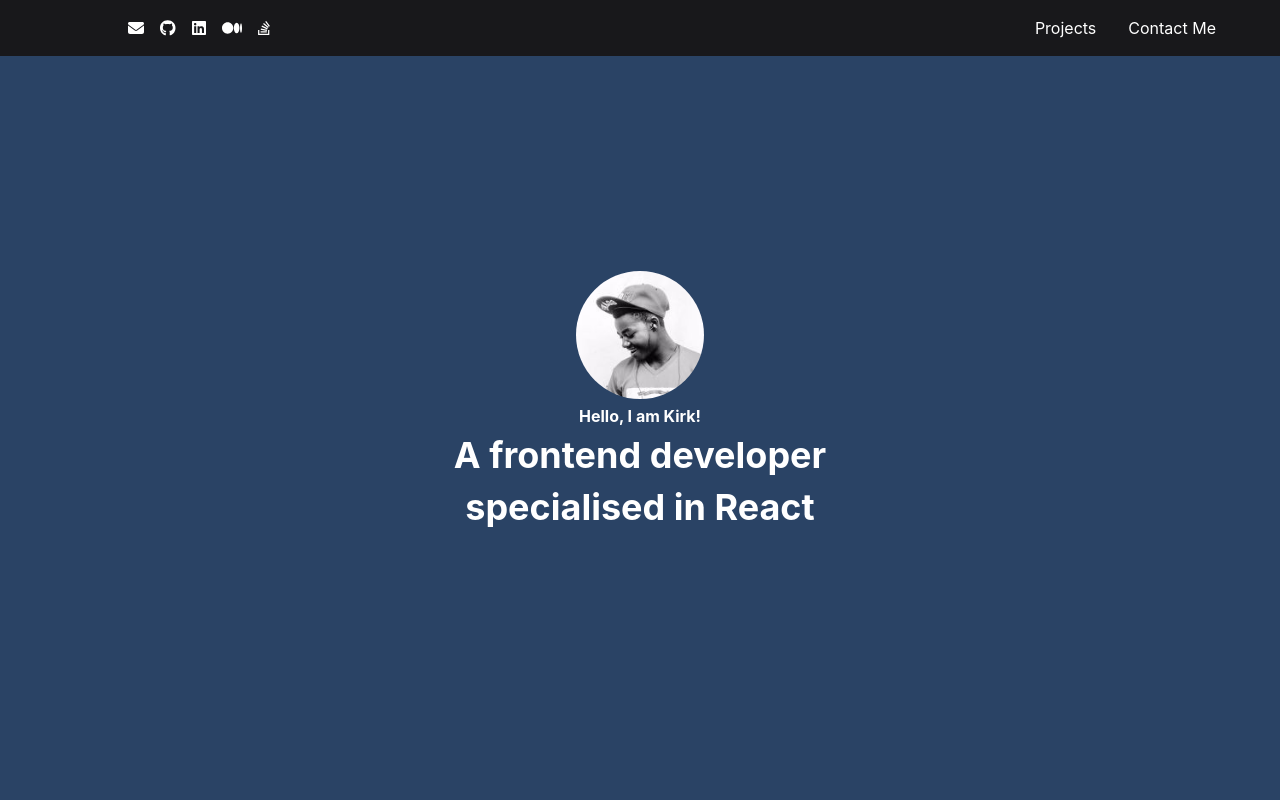
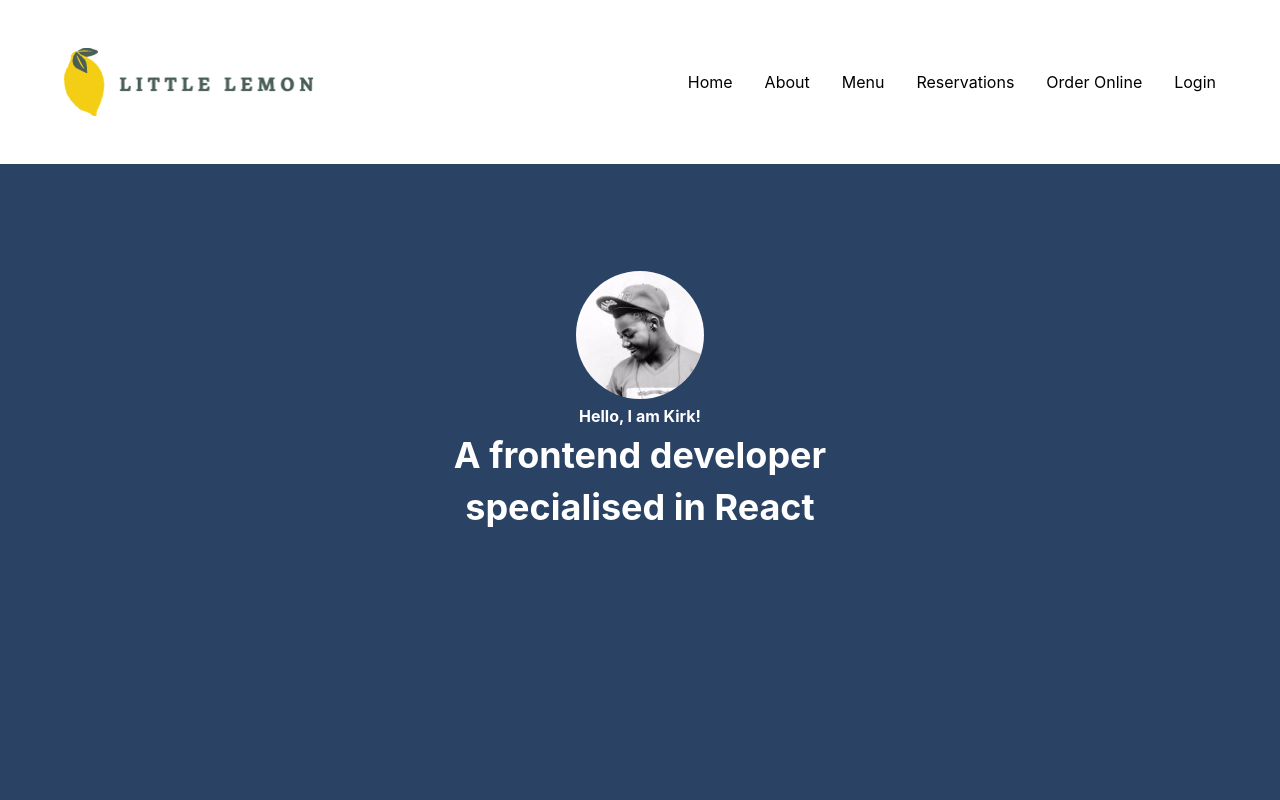
Before and after one commit to kirkrohani/meta-capstone, a React (Create React App) app: page / in a window 1280 px wide. Shown: the top 800 px of the page. Built offline with nearby package versions, Linux system fonts and the light colour scheme.

Commit message:
updated Header to have logo and 6 menu items

```diff
--- a/src/App.js
+++ b/src/App.js
@@ -13,7 +13,7 @@ function App() {
   return (
     <ChakraProvider>
       <AlertProvider>
-        <main>
+        <main id="home-section">
           <Header />
           <BannerSection />
           <SpecialsSection />
--- a/src/components/Header.js
+++ b/src/components/Header.js
@@ -10,6 +10,7 @@ import { FontAwesomeIcon } from "@fortawesome/react-fontawesome";
 import LinkWithIcon from './LinkWithIcon';
 import React from "react";
 import { faEnvelope } from "@fortawesome/free-solid-svg-icons";
+import logo from '../images/Logo .svg';
 
 const socials = [
   {
@@ -60,28 +61,24 @@ const Header = () => {
         transitionProperty="transform"
         transitionDuration=".3s"
         transitionTimingFunction="ease-in-out"
-        backgroundColor="#18181b"
+        backgroundColor="#FFFFFF"
       >
-        <Box color="white" maxWidth="1280px" margin="0 auto">
+        <Box color="black" maxWidth="1280px" margin="0 auto">
           <HStack
             px={16}
-            py={4}
+            py={12}
             justifyContent="space-between"
             alignItems="center"
           >
-            <nav>
-              {/* Add social media links based on the `socials` data */}
-              <HStack px={16} py={0} justifyContent="space-between" spacing="4">
-                {socials.map(
-                  social => <LinkWithIcon key={social.url}  url={social.url} render={<FontAwesomeIcon icon={social.icon} size="1x" />} />
-                )}
-              </HStack>
-            </nav>
+            <img src={logo} alt="little lemon logo" width="250" />
             <nav>
               <HStack spacing={8}>
-                {/* Add links to Projects and Contact me section */}
-                <LinkWithIcon url={"/#projects-section"} render={"Projects"} onclick={() => { handleClick("projects") }} />
-                <LinkWithIcon url={"/#contactme-section"} render={"Contact Me"} onclick={() => {handleClick("contactme")}} />
+                <LinkWithIcon url={"/#home-section"} render={"Home"} onclick={() => { handleClick("home") }} />
+                <LinkWithIcon url={"/#contactme-section"} render={"About"} onclick={() => {handleClick("contactme")}} />
+                <LinkWithIcon url={"/#contactme-section"} render={"Menu"} onclick={() => {handleClick("contactme")}} />
+                <LinkWithIcon url={"/#contactme-section"} render={"Reservations"} onclick={() => {handleClick("contactme")}} />
+                <LinkWithIcon url={"/#contactme-section"} render={"Order Online"} onclick={() => {handleClick("contactme")}} />
+                <LinkWithIcon url={"/#contactme-section"} render={"Login"} onclick={() => {handleClick("contactme")}} />
               </HStack>
             </nav>
           </HStack>
```
Also changed, not shown: src/images/Logo .svg (added).
